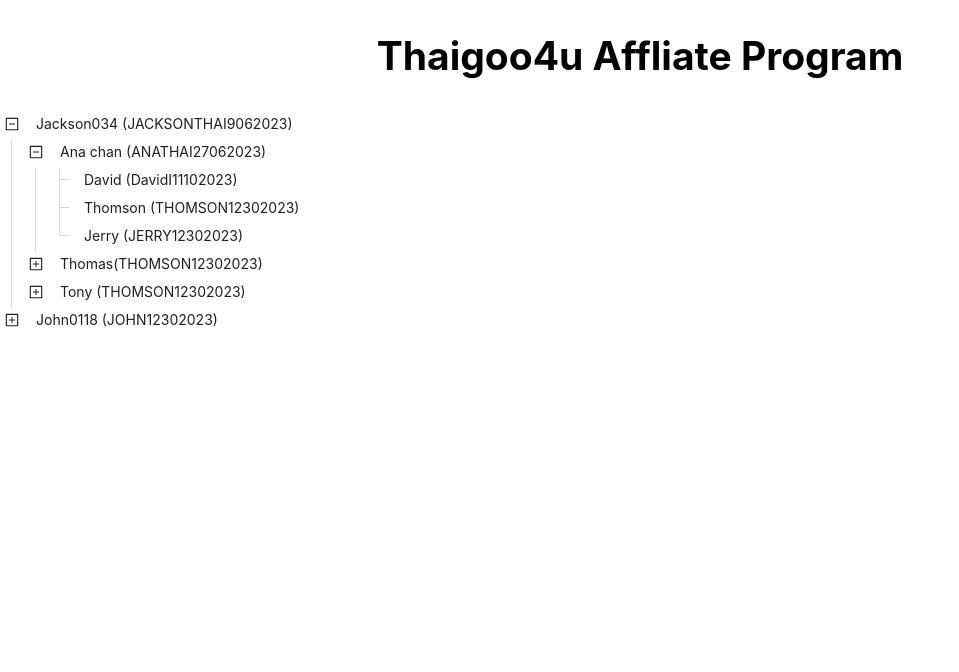
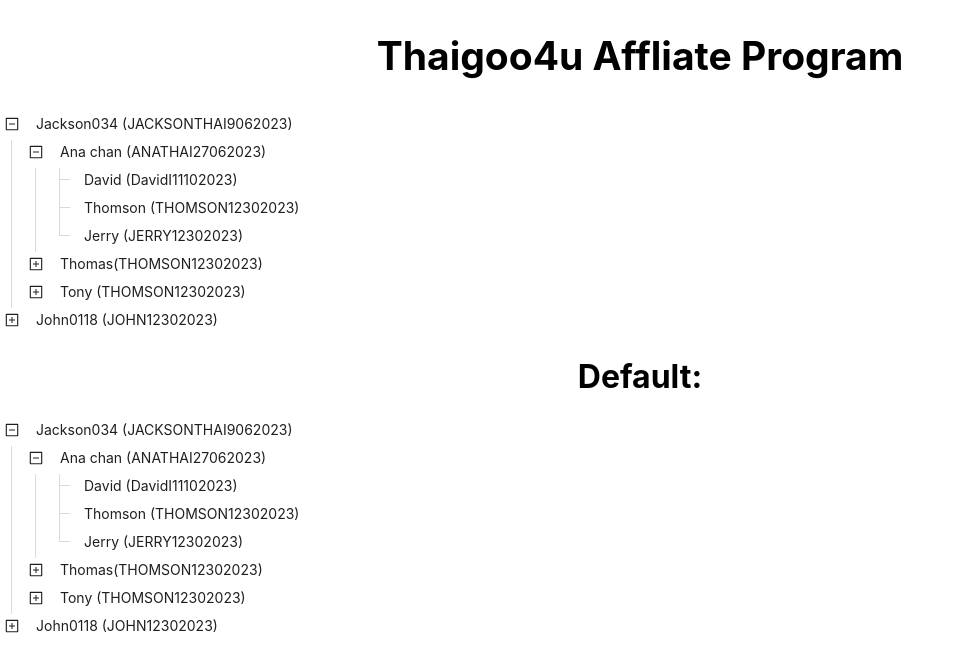
Before and after one commit to Edberaga/thaigood4u-vite-app, a React (Vite) app: page / in a window 1280 px wide. Shown: the top 672 px of the page, without its empty margins (0-959 px from the left). Built offline with nearby package versions, Linux system fonts and the light colour scheme; no server answers.

Commit message:
Add default list as example

```diff
--- a/src/components/Affliate/ListData.jsx
+++ b/src/components/Affliate/ListData.jsx
@@ -1,6 +1,7 @@
 import { CarryOutOutlined, CheckOutlined, FormOutlined } from '@ant-design/icons';
 import { Select, Switch, Tree } from 'antd';
 import { useState } from 'react';
+import DefaultListData from '../AffliateDefault/DefaultListData';
 
 
 const treeData = [
@@ -109,6 +110,10 @@
         onSelect={onSelect}
         treeData={treeData}
       />
+      <h1>
+        Default:
+      </h1>
+      <DefaultListData/>
     </div>
   );
 };
```
